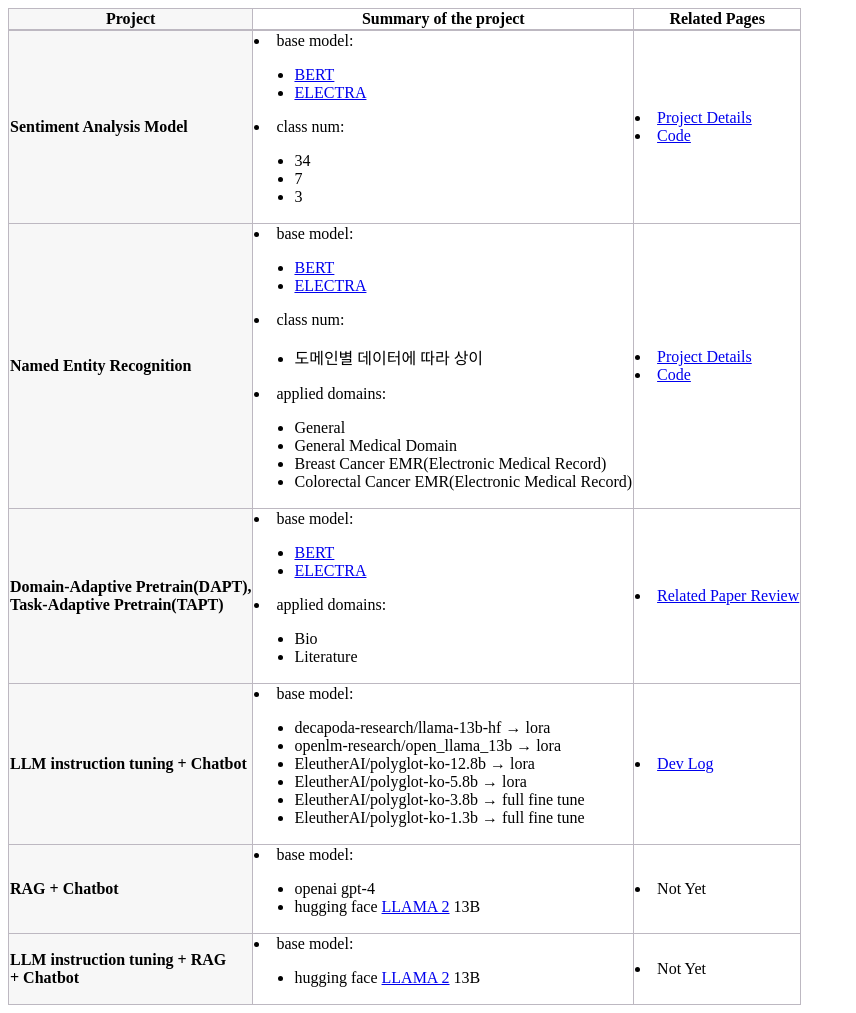
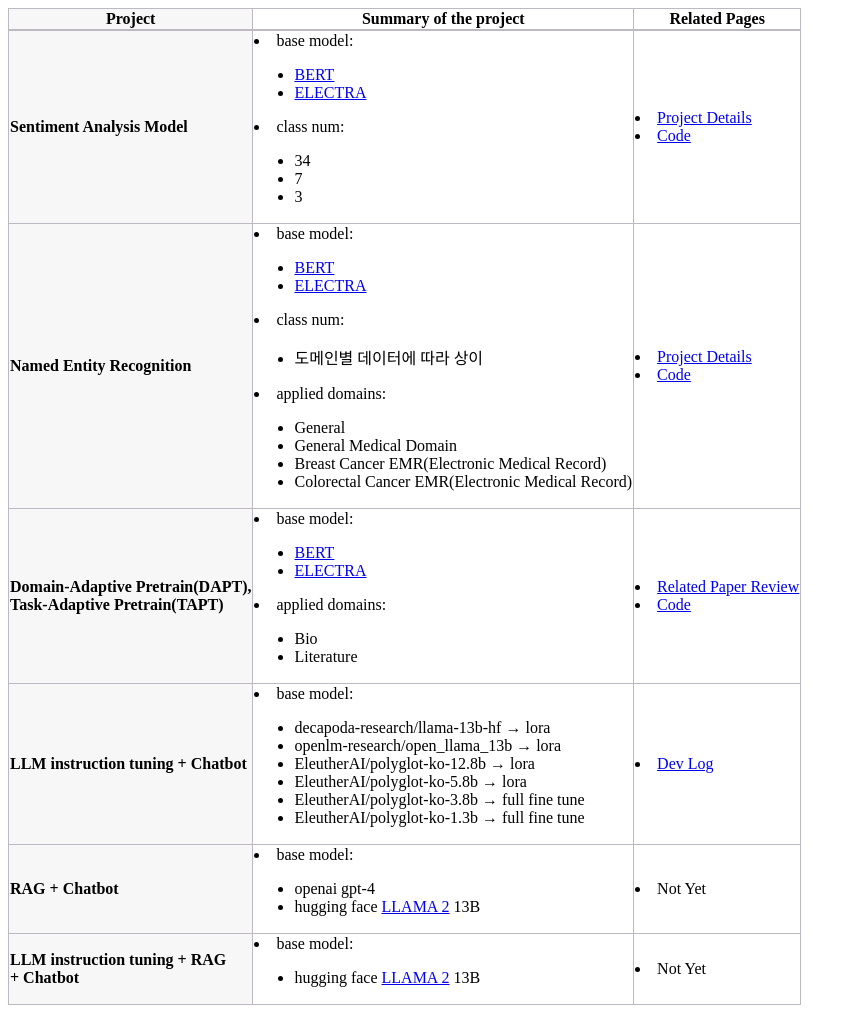
Before and after one commit to finddme/finddme.github.io, a Jekyll site: the page built from _posts/2022-01-01-Project.md, in a window 1280 px wide. Shown: the whole page, without its empty margins (0-856 px from the left). Built offline with Jekyll 4.4.1, drawn with Linux system fonts in a browser that asks for light colours.

Commit message:
Update 2022-01-01-Project.md

```diff
--- a/_posts/2022-01-01-Project.md
+++ b/_posts/2022-01-01-Project.md
@@ -91,6 +91,7 @@
          </td>
          <td class="line">
            <li><a href="https://finddme.github.io/natural%20language%20processing/2022/11/29/DAPT/">Related Paper Review</a></li>
+           <li><a href="https://github.com/finddme/Adaptive-PT">Code</a></li>
          </td>
        </tr>
        <tr>
```
